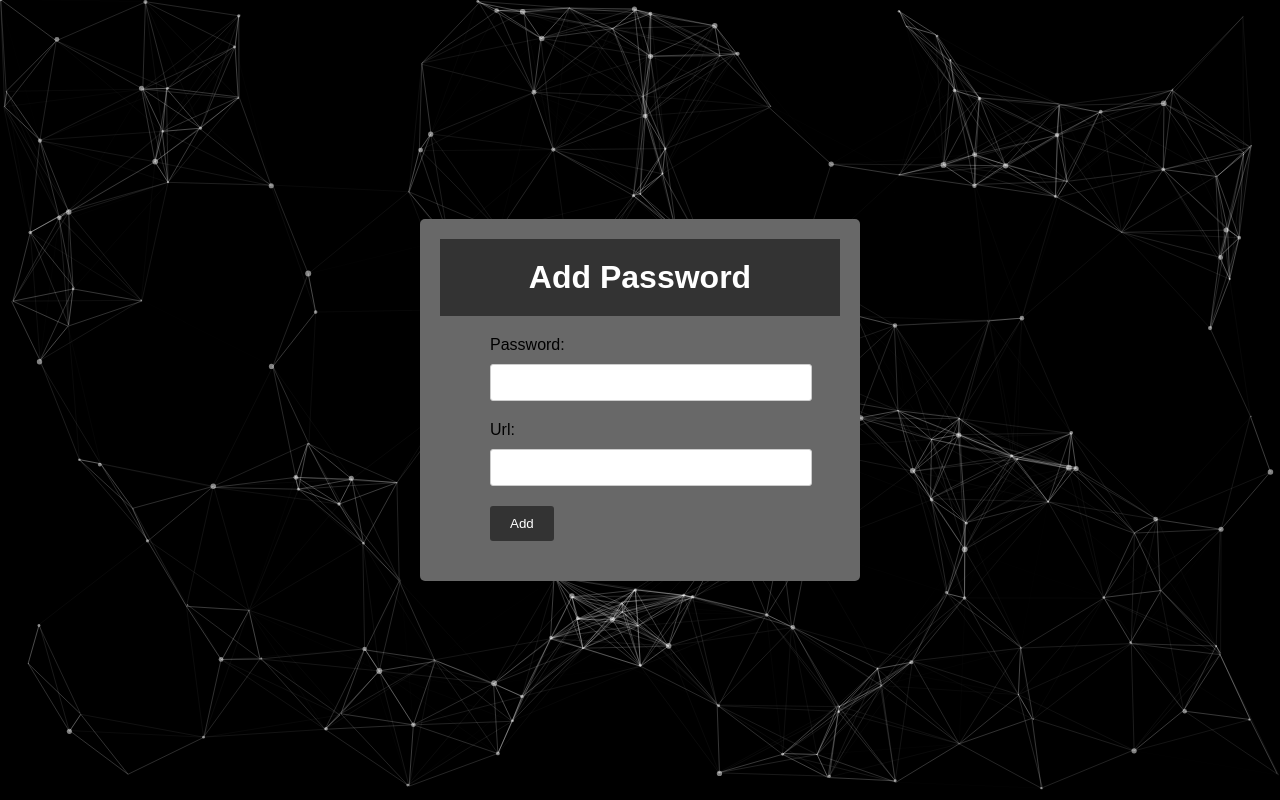
After one commit to sumanhosad/Passwordmanager, a Flask app: page /addpassword in a window 1280 px wide. The commit adds this page. Run offline with Flask 3, Linux system fonts and the light colour scheme; parts of the project's set-up code (start-up, migrations or seed data) failed here and were passed over; some libraries are stand-ins or nearby versions.

Commit message:
Every page aded(abstract)

```diff
--- a/website/app.py
+++ b/website/app.py
@@ -12,6 +12,7 @@ def create_app():
     @app.route('/login')
     def login():
         return render_template('login.html',methods = ['GET', 'POST'])
+
     @app.route('/')
     def home():
         return render_template('homepage.html')
@@ -21,9 +22,19 @@ def create_app():
     def signin():
         return render_template('signin.html',methods = ['GET', 'POST'])
 
+    @app.route('/addpassword')
+    def addpassword():
+        return render_template('addpassword.html')
 
+    @app.route('/accespassword')
+    def accespassword():
+        return render_template('accespassword.html')
 
+    @app.route('/managepassword')
+    def managepassword():
+        return render_template('managepassword.html')
     return app
+
 
 def dbconfig():
   try:
--- /dev/null
+++ b/website/static/css/addpassword.css
@@ -0,0 +1,74 @@
+
+#particles-js {
+    position: fixed;
+    top: 0;
+    left: 0;
+    width: 100%;
+    height: 100%;
+    z-index: -1; /* Place the particle animation behind other content */
+}
+
+body {
+    margin: 0;
+    padding: 0;
+    font-family: Arial, sans-serif;
+    background-color: #000000;
+    display: flex;
+    justify-content: center;
+    align-items: center;
+    height: 100vh;
+}
+
+.container {
+    width: 400px;
+    background-color: #686868;
+    padding: 20px;
+    border-radius: 5px;
+    box-shadow: 0 0 10px rgba(0, 0, 0, 0.1);
+}
+
+header {
+    background-color: #333;
+    color: #fff;
+    text-align: center;
+    padding: 20px 0;
+}
+
+h1 {
+    margin: 0;
+}
+
+main {
+    padding: 20px;
+}
+
+form {
+    max-width: 300px;
+    margin: 0 auto;
+}
+
+label {
+    display: block;
+    margin-bottom: 10px;
+}
+
+input {
+    width: 100%;
+    padding: 10px;
+    margin-bottom: 20px;
+    border: 1px solid #ccc;
+    border-radius: 3px;
+}
+
+button[type="submit"] {
+    background-color: #333;
+    color: #fff;
+    border: none;
+    padding: 10px 20px;
+    border-radius: 3px;
+    cursor: pointer;
+}
+
+button[type="submit"]:hover {
+    background-color: #555;
+}
--- /dev/null
+++ b/website/templates/addpassword.html
@@ -0,0 +1,33 @@
+
+
+
+<!DOCTYPE html>
+<html lang="en">
+<head>
+    <meta charset="UTF-8">
+    <meta name="viewport" content="width=device-width, initial-scale=1.0">
+    <title>Add Password</title>
+    <link rel="stylesheet" href="{{url_for('static',filename='css/addpassword.css')}}">
+</head>
+<body>
+    <div class="container">
+        <header>
+            <h1>Add Password</h1>
+        </header>
+        <main>
+            <form action="/add" method="POST">
+                <label for="password">Password:</label>
+                <input type="password" id="password" name="password" required>
+                <label for="url">Url:</label>
+                <input type="url" name="url" id="url">
+                <button type="submit">Add</button>
+            </form>
+        </main>
+    </div>
+</body>
+<div id="particles-js"></div></body>
+    <script src="https://code.jquery.com/jquery-1.11.1.min.js"></script>
+    <script src="https://maxcdn.bootstrapcdn.com/bootstrap/3.3.0/js/bootstrap.min.js"></script>
+    <script src="{{url_for('static',filename='javascript/particle.js')}}"></script>
+
+</html>
```
Also changed, not shown: website/static/css/homepagestyle.css (+59 -19 lines), website/templates/homepage.html (+13 -5 lines), website/templates/accespassword.html (added), website/templates/managepassword.html (added).
